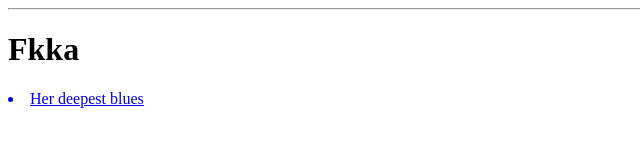
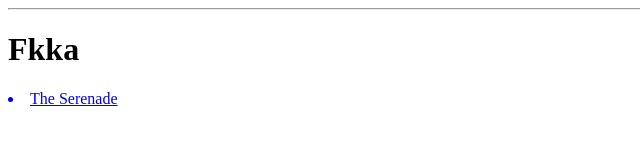
Before and after one commit to Gabriel0487/music, a plain HTML site: page index.html in a window 1280 px wide. Shown: the full height of the page, 0-640 px from the left. Drawn offline with Linux system fonts and the light colour scheme.

Commit message:
Update index.html

```diff
--- a/index.html
+++ b/index.html
@@ -8,7 +8,6 @@
    <title>⏃</title>
   </head>
   <body>
-    <a href="https://soundcloud.com/gabi_magdalene/gabriel-magdelani-her-deepest"><li>Her deepest blues</li></a>
-
+    <a href="https://soundcloud.com/gabi_magdalene/gabriel-magdelani-niran-mantin-the-serenade/s-azDY0"><li>The Serenade</li></a>
   </body>
 </html>
```
